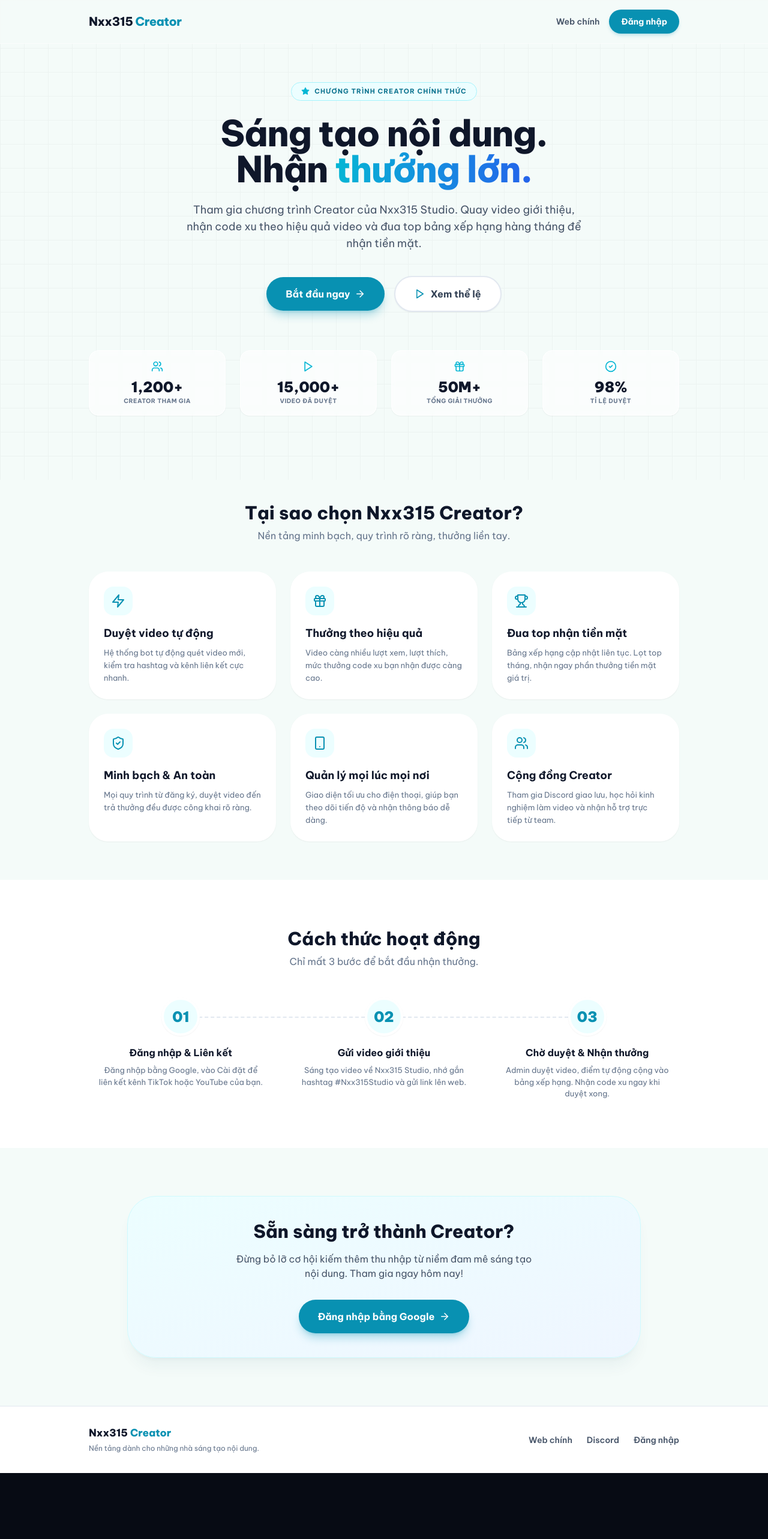
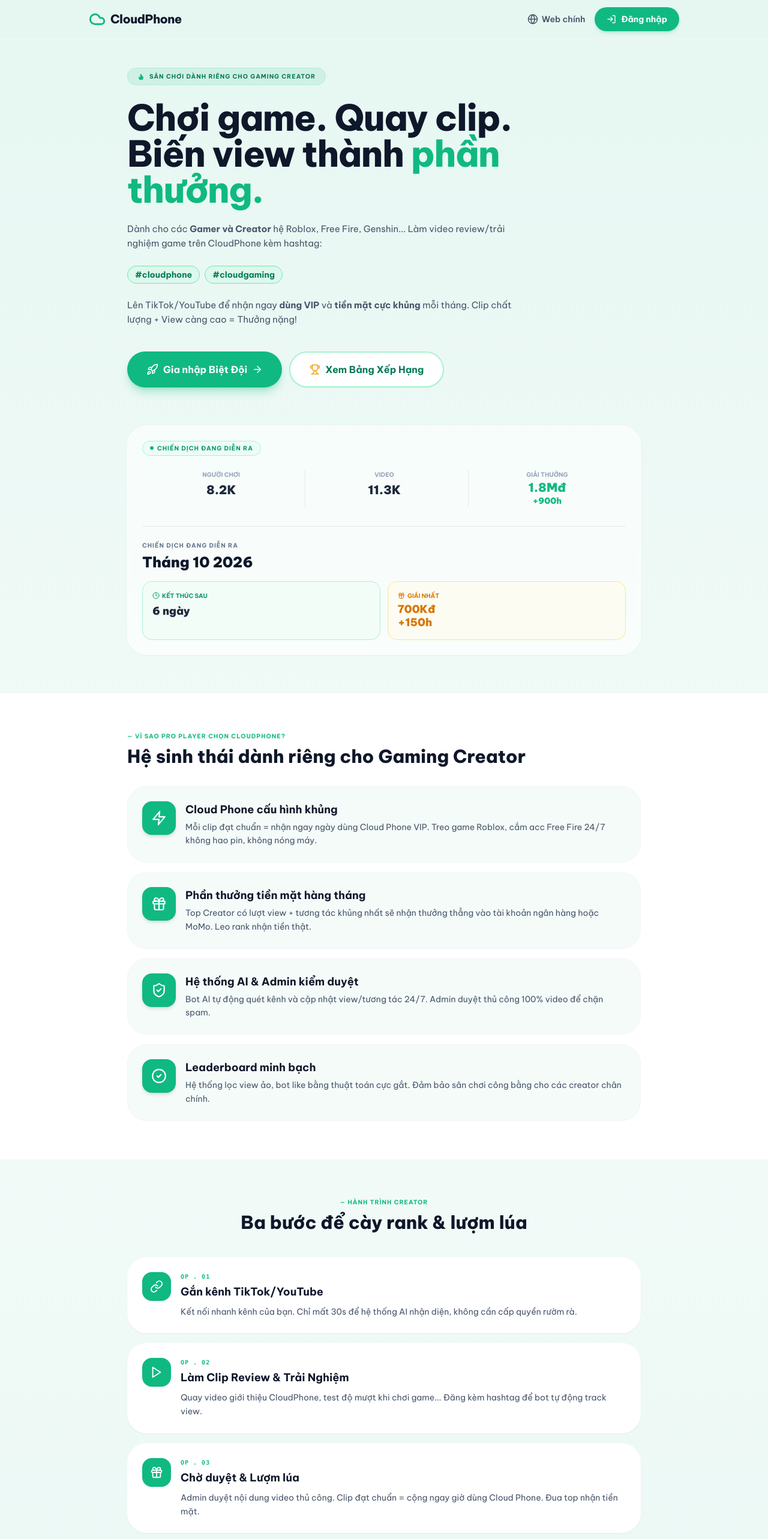
Before and after one commit to nxx1437-creator/creator.nxx315, a React (Vite) app: page / in a window 1280 px wide. Shown: the top 2566 px of the page at 60% size. Before the commit the page ends 2456 px from the top, so only its background shows below. Built offline with nearby package versions, Linux system fonts and the light colour scheme; no server answers.

Commit message:
Update Landing.jsx

```diff
--- a/src/pages/Landing.jsx
+++ b/src/pages/Landing.jsx
@@ -2,196 +2,219 @@ import React from "react";
 import { Link } from "react-router-dom";
 import {
   ArrowRight, Play, Trophy, Gift, ShieldCheck, Zap,
-  Smartphone, Users, Star, CheckCircle2, ChevronRight
+  Smartphone, Users, CheckCircle2, Globe, LogIn, Link as LinkIcon,
+  Rocket, MessageSquare, Flame
 } from "lucide-react";
 import { MAIN_SITE } from "../lib/supabaseClient.js";
 
 export default function Landing() {
   return (
-    <div className="min-h-screen bg-[#f4fbf9] font-sans text-slate-800 overflow-x-hidden">
-
-      {/* BACKGROUND GRID MỜ */}
-      <div className="pointer-events-none fixed inset-0 opacity-[0.03]" style={{ backgroundImage: "linear-gradient(rgba(0,0,0,1) 1px, transparent 1px), linear-gradient(90deg, rgba(0,0,0,1) 1px, transparent 1px)", backgroundSize: "40px 40px" }} />
+    <div className="min-h-screen bg-gradient-to-b from-[#e6f7f2] via-[#f4fbf9] to-[#e6f7f2] font-sans text-slate-800 overflow-x-hidden">
 
       {/* HEADER */}
-      <header className="sticky top-0 z-50 border-b border-white/50 bg-[#f4fbf9]/90 backdrop-blur-md">
-        <div className="mx-auto flex max-w-5xl items-center justify-between px-5 py-4">
-          <Link to="/" className="text-[20px] font-extrabold tracking-tight text-slate-900">
-            Nxx315 <span className="text-cyan-600">Creator</span>
-          </Link>
+      <header className="sticky top-0 z-50 border-b border-white/40 bg-[#e6f7f2]/80 backdrop-blur-md">
+        <div className="mx-auto flex max-w-5xl items-center justify-between px-5 py-3">
+          <div className="flex items-center gap-2 text-[20px] font-extrabold tracking-tight text-slate-900">
+            <svg width="28" height="28" viewBox="0 0 24 24" fill="none" stroke="currentColor" strokeWidth="2.5" strokeLinecap="round" strokeLinejoin="round" className="text-emerald-500">
+              <path d="M17.5 19H9a7 7 0 1 1 6.71-9h1.79a4.5 4.5 0 1 1 0 9Z" />
+            </svg>
+            CloudPhone
+          </div>
           <div className="flex items-center gap-4">
-            <a href={MAIN_SITE} className="hidden sm:block text-sm font-semibold text-slate-600 hover:text-cyan-600 transition">
-              Web chính
+            <a href={MAIN_SITE} className="hidden sm:flex items-center gap-1.5 text-sm font-semibold text-slate-600 hover:text-emerald-600 transition">
+              <Globe size={18} /> Web chính
             </a>
             <Link
               to="/login"
-              className="rounded-full bg-cyan-600 px-5 py-2.5 text-sm font-bold text-white shadow-md shadow-cyan-600/20 transition hover:bg-cyan-700 active:scale-95"
+              className="flex items-center gap-2 rounded-full bg-emerald-500 px-5 py-2.5 text-sm font-bold text-white shadow-md shadow-emerald-500/20 transition hover:bg-emerald-600 active:scale-95"
             >
-              Đăng nhập
+              <LogIn size={16} /> Đăng nhập
             </Link>
           </div>
         </div>
       </header>
 
       {/* HERO SECTION */}
-      <section className="relative mx-auto max-w-5xl px-5 pt-16 pb-20 text-center">
-        <div className="inline-flex items-center gap-2 rounded-full border border-cyan-200 bg-cyan-50 px-4 py-1.5 text-[11px] font-bold uppercase tracking-widest text-cyan-700 mb-6 animate-in fade-in slide-in-from-bottom-4 duration-500">
-          <Star size={14} className="fill-cyan-500 text-cyan-500" /> Chương trình Creator chính thức
+      <section className="relative mx-auto max-w-4xl px-5 pt-12 pb-16">
+        <div className="inline-flex items-center gap-2 rounded-full border border-emerald-200 bg-[#d1f0e5] px-4 py-1.5 text-[10px] font-bold uppercase tracking-widest text-emerald-700 mb-6">
+          <Flame size={12} className="fill-emerald-500 text-emerald-500" /> Sân chơi dành riêng cho Gaming Creator
         </div>
 
-        <h1 className="mx-auto max-w-3xl text-4xl font-extrabold leading-tight tracking-tight text-slate-900 sm:text-5xl md:text-6xl animate-in fade-in slide-in-from-bottom-6 duration-700">
-          Sáng tạo nội dung.<br />
-          Nhận <span className="text-transparent bg-clip-text bg-gradient-to-r from-cyan-500 to-blue-600">thưởng lớn.</span>
+        <h1 className="text-4xl font-extrabold leading-tight tracking-tight text-slate-900 sm:text-5xl md:text-6xl mb-6">
+          Chơi game. Quay clip.<br />
+          Biến view thành <span className="text-emerald-500">phần thưởng.</span>
         </h1>
 
-        <p className="mx-auto mt-6 max-w-2xl text-[15px] leading-relaxed text-slate-600 sm:text-lg animate-in fade-in slide-in-from-bottom-8 duration-700 delay-100">
-          Tham gia chương trình Creator của Nxx315 Studio. Quay video giới thiệu, nhận code xu theo hiệu quả video và đua top bảng xếp hạng hàng tháng để nhận tiền mặt.
+        <p className="max-w-2xl text-[15px] leading-relaxed text-slate-600 mb-6">
+          Dành cho các <strong>Gamer và Creator</strong> hệ Roblox, Free Fire, Genshin... Làm video review/trải nghiệm game trên CloudPhone kèm hashtag:
         </p>
 
-        <div className="mt-10 flex flex-col sm:flex-row items-center justify-center gap-4 animate-in fade-in slide-in-from-bottom-8 duration-700 delay-200">
+        <div className="flex flex-wrap gap-2 mb-6">
+          <span className="rounded-full border border-emerald-300 bg-emerald-100/50 px-3 py-1 text-sm font-bold text-emerald-700">#cloudphone</span>
+          <span className="rounded-full border border-emerald-300 bg-emerald-100/50 px-3 py-1 text-sm font-bold text-emerald-700">#cloudgaming</span>
+        </div>
+
+        <p className="max-w-2xl text-[15px] leading-relaxed text-slate-600 mb-10">
+          Lên TikTok/YouTube để nhận ngay <strong>dùng VIP</strong> và <strong>tiền mặt cực khủng</strong> mỗi tháng. Clip chất lượng + View càng cao = Thưởng nặng!
+        </p>
+
+        <div className="flex flex-col sm:flex-row gap-3">
           <Link
             to="/login"
-            className="flex w-full sm:w-auto items-center justify-center gap-2 rounded-full bg-cyan-600 px-8 py-4 text-base font-bold text-white shadow-lg shadow-cyan-600/30 transition hover:bg-cyan-700 hover:-translate-y-0.5"
+            className="flex items-center justify-center gap-2 rounded-full bg-emerald-500 px-8 py-4 text-base font-bold text-white shadow-lg shadow-emerald-500/30 transition hover:bg-emerald-600 hover:-translate-y-0.5"
           >
-            Bắt đầu ngay <ArrowRight size={18} />
+            <Rocket size={20} /> Gia nhập Biệt Đội <ArrowRight size={18} />
           </Link>
           <Link
-            to="/login" // Hoặc link tới trang Thể lệ nếu có
-            className="flex w-full sm:w-auto items-center justify-center gap-2 rounded-full border-2 border-slate-200 bg-white px-8 py-4 text-base font-bold text-slate-700 shadow-sm transition hover:bg-slate-50 hover:border-slate-300"
+            to="/login"
+            className="flex items-center justify-center gap-2 rounded-full border-2 border-emerald-200 bg-white px-8 py-4 text-base font-bold text-emerald-700 shadow-sm transition hover:bg-emerald-50"
           >
-            <Play size={18} className="text-cyan-600" /> Xem thể lệ
+            <Trophy size={18} className="text-amber-500" /> Xem Bảng Xếp Hạng
           </Link>
-        </div>
-
-        {/* SỐ LIỆU NỔI BẬT */}
-        <div className="mt-16 grid grid-cols-2 gap-4 sm:grid-cols-4 sm:gap-6">
-          {[
-            { label: "Creator tham gia", value: "1,200+", icon: Users },
-            { label: "Video đã duyệt", value: "15,000+", icon: Play },
-            { label: "Tổng giải thưởng", value: "50M+", icon: Gift },
-            { label: "Tỉ lệ duyệt", value: "98%", icon: CheckCircle2 },
-          ].map((item, i) => (
-            <div key={i} className="rounded-2xl border border-white bg-white/60 p-4 shadow-sm backdrop-blur-sm">
-              <item.icon size={20} className="mx-auto text-cyan-500 mb-2" />
-              <p className="text-2xl font-black text-slate-900">{item.value}</p>
-              <p className="text-[10px] font-bold uppercase tracking-wider text-slate-500">{item.label}</p>
-            </div>
-          ))}
         </div>
       </section>
 
-      {/* TÍNH NĂNG */}
-      <section className="relative mx-auto max-w-5xl px-5 py-16">
-        <div className="text-center mb-12">
-          <h2 className="text-2xl font-extrabold text-slate-900 sm:text-3xl">Tại sao chọn Nxx315 Creator?</h2>
-          <p className="mt-2 text-slate-500 text-sm sm:text-base">Nền tảng minh bạch, quy trình rõ ràng, thưởng liền tay.</p>
+      {/* SỐ LIỆU CHIẾN DỊCH */}
+      <section className="mx-auto max-w-4xl px-5 pb-16">
+        <div className="rounded-[2rem] border border-white bg-white/60 p-6 shadow-sm backdrop-blur-sm">
+          <div className="flex items-center justify-between mb-6">
+            <span className="inline-flex items-center gap-1.5 rounded-full border border-emerald-200 bg-emerald-50 px-3 py-1 text-[10px] font-bold uppercase tracking-widest text-emerald-600">
+               <span className="h-1.5 w-1.5 rounded-full bg-emerald-500"></span> CHIẾN DỊCH ĐANG DIỄN RA
+            </span>
           </div>
 
-        <div className="grid gap-6 sm:grid-cols-2 lg:grid-cols-3">
-          {[
-            {
-              icon: Zap,
-              title: "Duyệt video tự động",
-              desc: "Hệ thống bot tự động quét video mới, kiểm tra hashtag và kênh liên kết cực nhanh."
-            },
-            {
-              icon: Gift,
-              title: "Thưởng theo hiệu quả",
-              desc: "Video càng nhiều lượt xem, lượt thích, mức thưởng code xu bạn nhận được càng cao."
-            },
-            {
-              icon: Trophy,
-              title: "Đua top nhận tiền mặt",
-              desc: "Bảng xếp hạng cập nhật liên tục. Lọt top tháng, nhận ngay phần thưởng tiền mặt giá trị."
-            },
-            {
-              icon: ShieldCheck,
-              title: "Minh bạch & An toàn",
-              desc: "Mọi quy trình từ đăng ký, duyệt video đến trả thưởng đều được công khai rõ ràng."
-            },
-            {
-              icon: Smartphone,
-              title: "Quản lý mọi lúc mọi nơi",
-              desc: "Giao diện tối ưu cho điện thoại, giúp bạn theo dõi tiến độ và nhận thông báo dễ dàng."
-            },
-            {
-              icon: Users,
-              title: "Cộng đồng Creator",
-              desc: "Tham gia Discord giao lưu, học hỏi kinh nghiệm làm video và nhận hỗ trợ trực tiếp từ team."
-            },
-          ].map((feature, idx) => (
-            <div key={idx} className="group rounded-[2rem] border border-white bg-white p-6 shadow-sm transition hover:shadow-md hover:-translate-y-1 duration-300">
-              <div className="mb-4 inline-flex h-12 w-12 items-center justify-center rounded-2xl bg-cyan-50 text-cyan-600 group-hover:bg-cyan-600 group-hover:text-white transition-colors">
-                <feature.icon size={24} />
+          <div className="grid grid-cols-3 gap-2 mb-8 divide-x divide-slate-200">
+            <div className="text-center px-1">
+              <p className="text-[10px] font-bold text-slate-400 uppercase mb-1">Người chơi</p>
+              <p className="text-xl font-black text-slate-800">8.2K</p>
             </div>
-              <h3 className="text-lg font-bold text-slate-900 mb-2">{feature.title}</h3>
-              <p className="text-[13px] leading-relaxed text-slate-500">{feature.desc}</p>
+            <div className="text-center px-1">
+              <p className="text-[10px] font-bold text-slate-400 uppercase mb-1">Video</p>
+              <p className="text-xl font-black text-slate-800">11.3K</p>
             </div>
-          ))}
+            <div className="text-center px-1">
+              <p className="text-[10px] font-bold text-slate-400 uppercase mb-1">Giải thưởng</p>
+              <p className="text-xl font-black text-emerald-500 leading-none">1.8Mđ<br/><span className="text-sm">+900h</span></p>
+            </div>
+          </div>
+
+          <div className="h-px w-full bg-slate-200 mb-6"></div>
+
+          <p className="text-[10px] font-bold uppercase tracking-widest text-slate-500 mb-1">Chiến dịch đang diễn ra</p>
+          <h2 className="text-2xl font-black text-slate-900 mb-4">Tháng 10 2026</h2>
+
+          <div className="grid grid-cols-2 gap-3">
+             <div className="rounded-2xl border border-emerald-200 bg-emerald-50/50 p-4">
+                <p className="text-[10px] font-bold text-emerald-600 uppercase mb-1 flex items-center gap-1"><ClockIcon/> Kết thúc sau</p>
+                <p className="text-lg font-black text-slate-800">6 ngày</p>
+             </div>
+             <div className="rounded-2xl border border-amber-200 bg-amber-50/50 p-4">
+                <p className="text-[10px] font-bold text-amber-600 uppercase mb-1 flex items-center gap-1"><Gift size={12}/> Giải nhất</p>
+                <p className="text-lg font-black text-amber-600 leading-tight">700Kđ<br/>+150h</p>
+             </div>
+          </div>
         </div>
       </section>
 
-      {/* QUY TRÌNH */}
-      <section className="relative bg-white py-20">
-        <div className="mx-auto max-w-5xl px-5">
-          <div className="text-center mb-12">
-            <h2 className="text-2xl font-extrabold text-slate-900 sm:text-3xl">Cách thức hoạt động</h2>
-            <p className="mt-2 text-slate-500 text-sm sm:text-base">Chỉ mất 3 bước để bắt đầu nhận thưởng.</p>
+      {/* VÌ SAO CHỌN (TÍNH NĂNG) */}
+      <section className="relative bg-white py-16">
+        <div className="mx-auto max-w-4xl px-5">
+          <p className="text-[10px] font-bold uppercase tracking-widest text-emerald-500 mb-2">— VÌ SAO PRO PLAYER CHỌN CLOUDPHONE?</p>
+          <h2 className="text-3xl font-extrabold text-slate-900 mb-8">Hệ sinh thái dành riêng cho Gaming Creator</h2>
+
+          <div className="space-y-4">
+            {[
+              { icon: Zap, title: "Cloud Phone cấu hình khủng", desc: "Mỗi clip đạt chuẩn = nhận ngay ngày dùng Cloud Phone VIP. Treo game Roblox, cắm acc Free Fire 24/7 không hao pin, không nóng máy." },
+              { icon: Gift, title: "Phần thưởng tiền mặt hàng tháng", desc: "Top Creator có lượt view + tương tác khủng nhất sẽ nhận thưởng thẳng vào tài khoản ngân hàng hoặc MoMo. Leo rank nhận tiền thật." },
+              { icon: ShieldCheck, title: "Hệ thống AI & Admin kiểm duyệt", desc: "Bot AI tự động quét kênh và cập nhật view/tương tác 24/7. Admin duyệt thủ công 100% video để chặn spam." },
+              { icon: CheckCircle2, title: "Leaderboard minh bạch", desc: "Hệ thống lọc view ảo, bot like bằng thuật toán cực gắt. Đảm bảo sân chơi công bằng cho các creator chân chính." },
+            ].map((item, idx) => (
+              <div key={idx} className="rounded-[2rem] border border-slate-100 bg-[#f4fbf9] p-6 flex flex-col sm:flex-row gap-4 items-start">
+                <div className="flex h-14 w-14 shrink-0 items-center justify-center rounded-2xl bg-emerald-500 text-white shadow-md">
+                  <item.icon size={26} />
                 </div>
-
-          <div className="grid gap-8 sm:grid-cols-3">
-            {[
-              { step: "01", title: "Đăng nhập & Liên kết", desc: "Đăng nhập bằng Google, vào Cài đặt để liên kết kênh TikTok hoặc YouTube của bạn." },
-              { step: "02", title: "Gửi video giới thiệu", desc: "Sáng tạo video về Nxx315 Studio, nhớ gắn hashtag #Nxx315Studio và gửi link lên web." },
-              { step: "03", title: "Chờ duyệt & Nhận thưởng", desc: "Admin duyệt video, điểm tự động cộng vào bảng xếp hạng. Nhận code xu ngay khi duyệt xong." },
-            ].map((item, idx) => (
-              <div key={idx} className="relative text-center">
-                <div className="mx-auto mb-4 flex h-16 w-16 items-center justify-center rounded-full bg-cyan-50 text-2xl font-black text-cyan-600 border-4 border-white shadow-sm relative z-10">
-                  {item.step}
+                <div>
+                  <h3 className="text-lg font-bold text-slate-900 mb-1">{item.title}</h3>
+                  <p className="text-[14px] leading-relaxed text-slate-600">{item.desc}</p>
                 </div>
-                {idx !== 2 && (
-                  <div className="absolute top-8 left-1/2 hidden w-full border-t-2 border-dashed border-slate-200 sm:block" />
-                )}
-                <h3 className="text-base font-bold text-slate-900 mb-2">{item.title}</h3>
-                <p className="text-[13px] text-slate-500 px-4">{item.desc}</p>
               </div>
             ))}
           </div>
         </div>
       </section>
 
+      {/* QUY TRÌNH 3 BƯỚC */}
+      <section className="relative mx-auto max-w-4xl px-5 py-16 text-center">
+        <p className="text-[10px] font-bold uppercase tracking-widest text-emerald-500 mb-2">— HÀNH TRÌNH CREATOR</p>
+        <h2 className="text-3xl font-extrabold text-slate-900 mb-10">Ba bước để cày rank & lượm lúa</h2>
+
+        <div className="space-y-4 text-left">
+          {[
+            { step: "01", icon: LinkIcon, title: "Gắn kênh TikTok/YouTube", desc: "Kết nối nhanh kênh của bạn. Chỉ mất 30s để hệ thống AI nhận diện, không cần cấp quyền rườm rà." },
+            { step: "02", icon: Play, title: "Làm Clip Review & Trải Nghiệm", desc: "Quay video giới thiệu CloudPhone, test độ mượt khi chơi game... Đăng kèm hashtag để bot tự động track view." },
+            { step: "03", icon: Gift, title: "Chờ duyệt & Lượm lúa", desc: "Admin duyệt nội dung video thủ công. Clip đạt chuẩn = cộng ngay giờ dùng Cloud Phone. Đua top nhận tiền mặt." },
+          ].map((item, idx) => (
+            <div key={idx} className="relative rounded-[2rem] border border-white bg-white p-6 shadow-sm">
+              <div className="flex flex-col sm:flex-row items-start gap-4">
+                <div className="flex h-12 w-12 shrink-0 items-center justify-center rounded-2xl bg-emerald-500 text-white shadow-sm relative">
+                  <item.icon size={22} />
+                </div>
+                <div>
+                  <p className="font-mono text-[10px] font-bold text-emerald-500 uppercase tracking-widest mb-1">OP . {item.step}</p>
+                  <h3 className="text-lg font-bold text-slate-900 mb-2">{item.title}</h3>
+                  <p className="text-[14px] leading-relaxed text-slate-600">{item.desc}</p>
+                </div>
+              </div>
+            </div>
+          ))}
+        </div>
+      </section>
+
       {/* CTA BOTTOM */}
-      <section className="relative mx-auto max-w-4xl px-5 py-20 text-center">
-        <div className="rounded-[3rem] border border-cyan-100 bg-gradient-to-br from-cyan-50 to-blue-50 p-10 shadow-xl shadow-cyan-900/5">
-          <h2 className="text-2xl font-extrabold text-slate-900 sm:text-3xl mb-4">Sẵn sàng trở thành Creator?</h2>
-          <p className="text-slate-600 mb-8 max-w-lg mx-auto text-sm sm:text-base">
-            Đừng bỏ lỡ cơ hội kiếm thêm thu nhập từ niềm đam mê sáng tạo nội dung. Tham gia ngay hôm nay!
+      <section className="relative mx-auto max-w-4xl px-5 pb-20">
+        <div className="relative overflow-hidden rounded-[2.5rem] border border-emerald-200 bg-gradient-to-br from-[#d1f0e5] to-[#e6f7f2] p-8 sm:p-12 text-center shadow-xl shadow-emerald-900/5">
+          <div className="mx-auto mb-4 h-16 w-16 bg-white rounded-2xl flex items-center justify-center shadow-md">
+             <Trophy className="text-amber-500" size={32} />
+          </div>
+          <p className="text-[10px] font-bold uppercase tracking-widest text-emerald-700 mb-2">🏆 CHINH PHỤC ĐỈNH CAO</p>
+          <h2 className="text-3xl font-extrabold text-slate-900 mb-4">Sẵn sàng lên sóng?</h2>
+          <p className="text-slate-600 mb-8 max-w-md mx-auto text-[15px]">
+            Tham gia cộng đồng Gaming Creator mạnh nhất. Đăng ký miễn phí. Không giới hạn số video. Khẳng định đẳng cấp ngay hôm nay.
           </p>
+          <div className="flex flex-col items-center gap-3 w-full max-w-xs mx-auto">
             <Link
               to="/login"
-            className="inline-flex items-center gap-2 rounded-full bg-cyan-600 px-8 py-4 text-base font-bold text-white shadow-lg shadow-cyan-600/30 transition hover:bg-cyan-700 hover:scale-105"
+              className="flex w-full items-center justify-center gap-2 rounded-full bg-emerald-500 px-6 py-4 text-base font-bold text-white shadow-lg shadow-emerald-500/30 transition hover:bg-emerald-600 hover:-translate-y-0.5"
             >
-            Đăng nhập bằng Google <ArrowRight size={18} />
+              <Rocket size={20} /> Gia nhập ngay <ArrowRight size={18} />
             </Link>
+            <Link
+              to="/login"
+              className="flex w-full items-center justify-center gap-2 rounded-full border-2 border-white bg-white/50 px-6 py-4 text-base font-bold text-emerald-800 shadow-sm transition hover:bg-white"
+            >
+              <LogIn size={20} /> Đăng nhập
+            </Link>
+          </div>
+
+          <div className="mt-8 flex items-center justify-center gap-2 text-[11px] font-bold text-emerald-800/60 uppercase tracking-widest">
+            <MessageSquare size={14} /> THAM GIA DISCORD TRƯỚC
+          </div>
         </div>
       </section>
 
       {/* FOOTER */}
-      <footer className="border-t border-slate-200 bg-white py-8">
-        <div className="mx-auto max-w-5xl px-5 flex flex-col sm:flex-row items-center justify-between gap-4 text-center sm:text-left">
-          <div>
-            <p className="text-[17px] font-extrabold text-slate-900">
-              Nxx315 <span className="text-cyan-600">Creator</span>
+      <footer className="border-t border-emerald-200/50 bg-[#e6f7f2] py-8">
+        <div className="mx-auto max-w-4xl px-5 text-center">
+          <p className="text-[12px] font-semibold text-slate-500">
+            © CloudPhone · Chương trình Creator
           </p>
-            <p className="text-[12px] text-slate-500 mt-1">Nền tảng dành cho những nhà sáng tạo nội dung.</p>
-          </div>
-          <div className="flex items-center gap-6 text-sm font-semibold text-slate-600">
-            <a href={MAIN_SITE} className="hover:text-cyan-600 transition">Web chính</a>
-            <a href="https://discord.gg/your-invite-link" target="_blank" rel="noreferrer" className="hover:text-cyan-600 transition">Discord</a>
-            <Link to="/login" className="hover:text-cyan-600 transition">Đăng nhập</Link>
-          </div>
         </div>
       </footer>
     </div>
   );
 }
+
+// Component phụ cho icon đồng hồ
+function ClockIcon() {
+  return <svg width="12" height="12" viewBox="0 0 24 24" fill="none" stroke="currentColor" strokeWidth="2" strokeLinecap="round" strokeLinejoin="round"><circle cx="12" cy="12" r="10"></circle><polyline points="12 6 12 12 16 14"></polyline></svg>
+}
```
Lines whose indentation alone changed are shown as unchanged.
